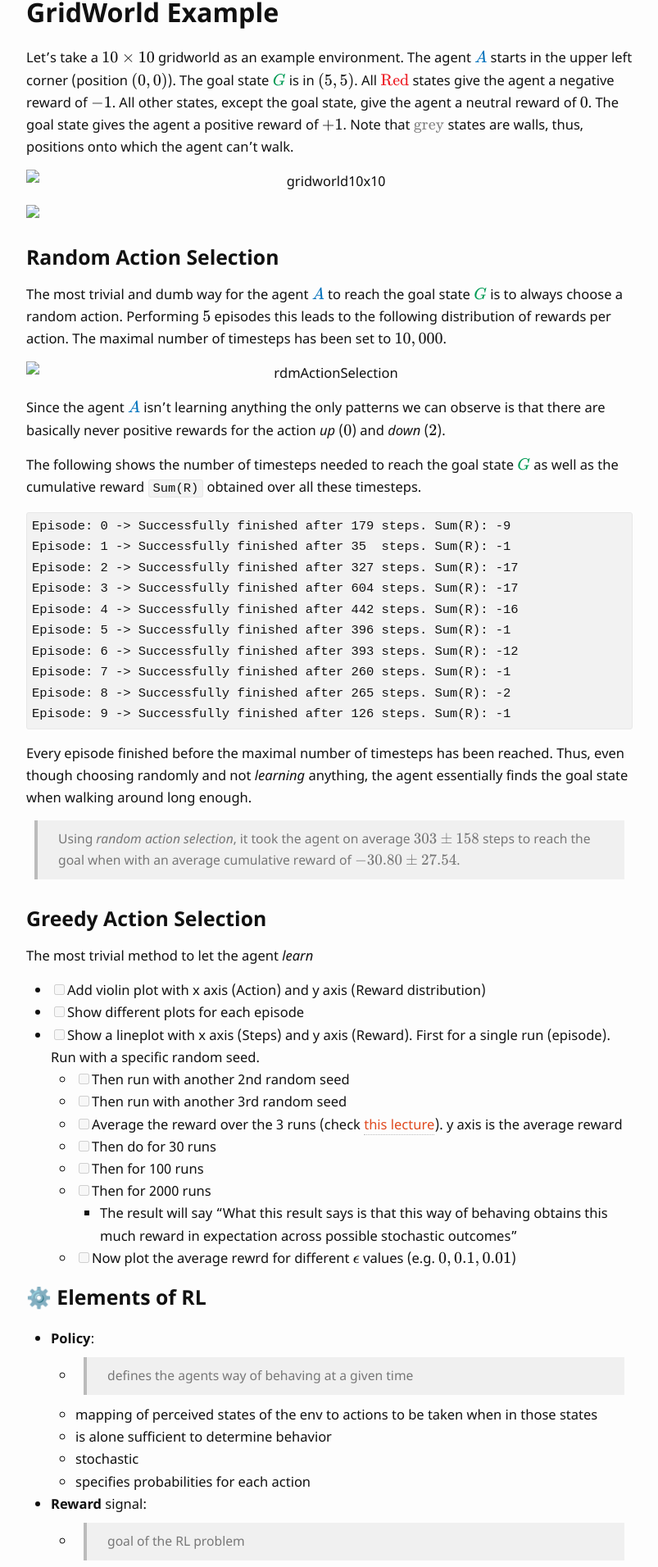
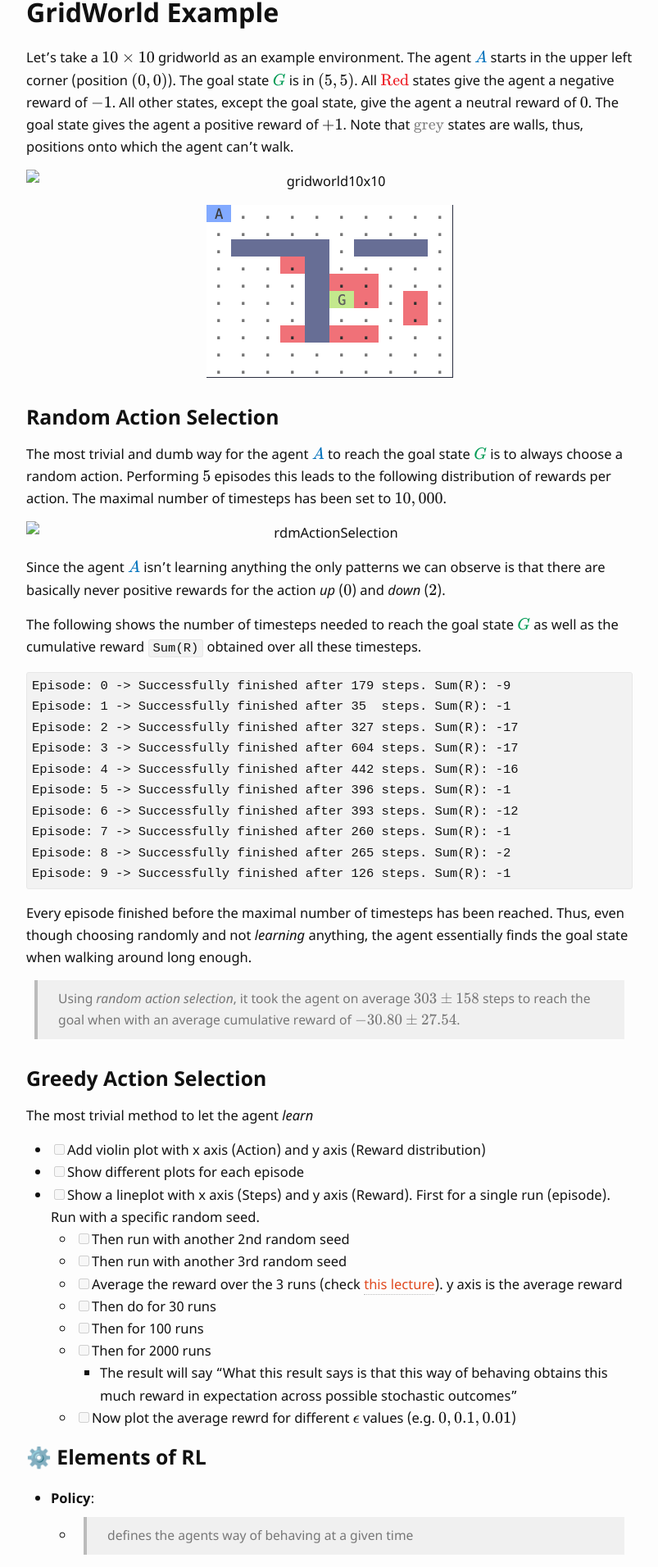
Before and after one commit to PeeteKeesel/clem-log, a Jekyll site: the page built from _posts/2024-01-16-rl-introduction.md, in a window 1280 px wide. Shown: the part 2344-4256 px from the top of the page at 82% size, without its empty margins (238-1041 px from the left). Built offline with Jekyll 4.4.1, drawn with Linux system fonts in a browser that asks for light colours; some web fonts are replaced; formulas are drawn with MathJax 3.

Commit message:
corrected picture

```diff
--- a/_posts/2024-01-16-rl-introduction.md
+++ b/_posts/2024-01-16-rl-introduction.md
@@ -112,7 +112,7 @@ Let's take a $10 \times 10$ gridworld as an example environment. The agent $\col
 
 ![gridworld10x10](../assets/images/gridworld_10x10.png)
 
-<img src="../assets/images/gridworld_10x10.png" />
+![gridworld10x10]({{ site.baseurl }}/assets/images/gridworld_10x10.png)
 
 ### Random Action Selection
 
```
